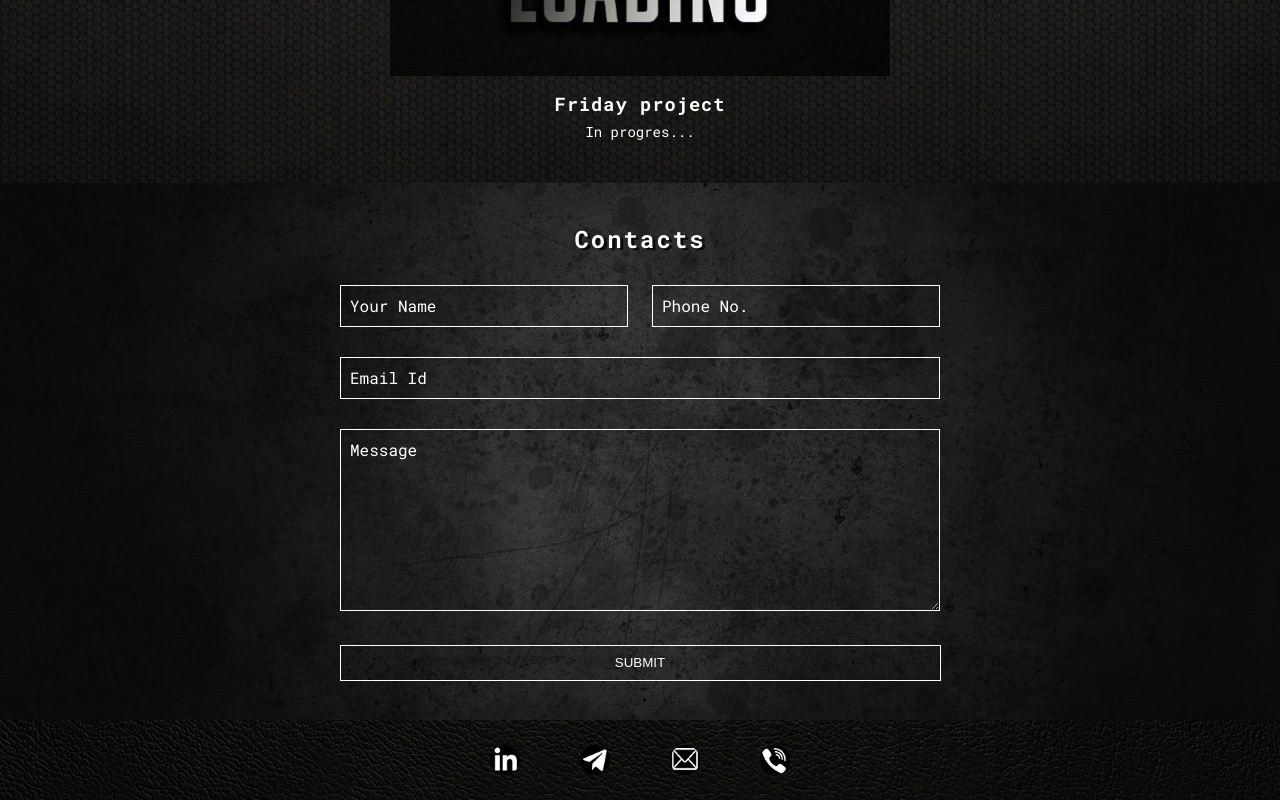
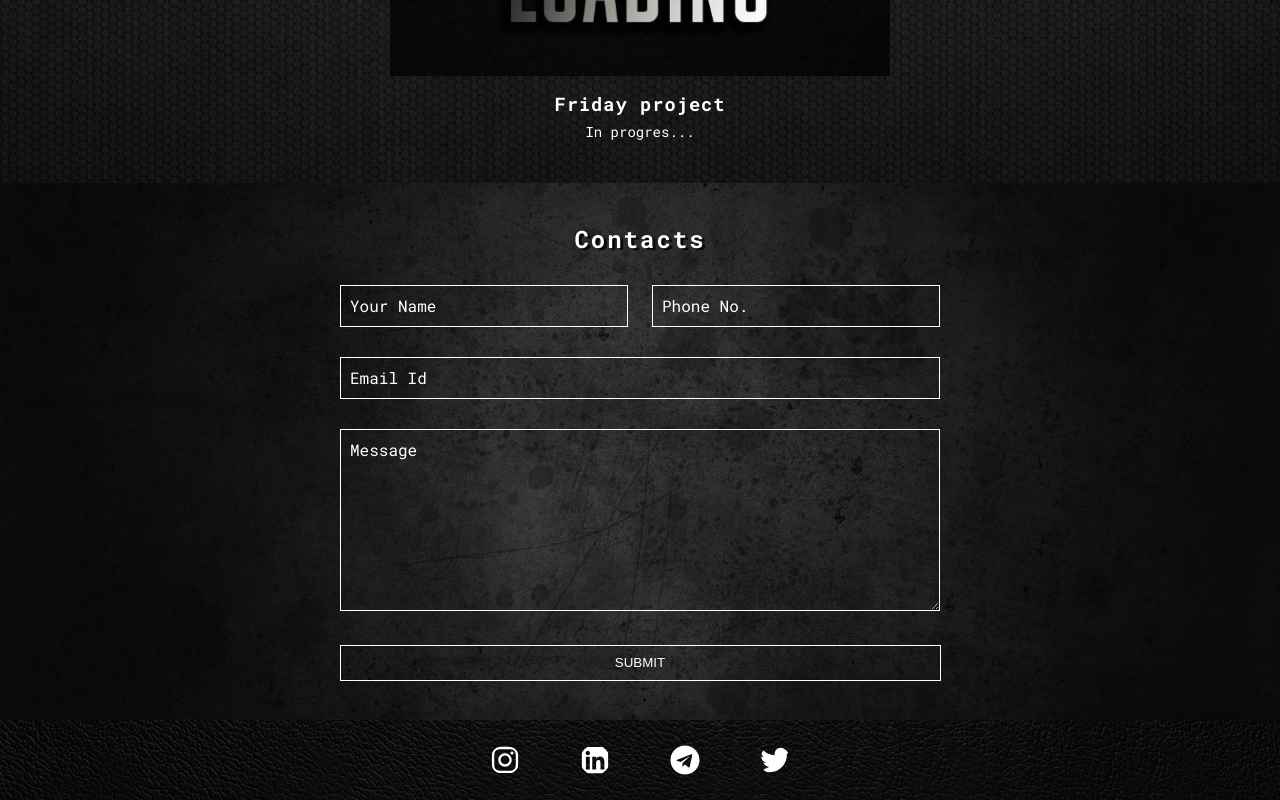
Before and after one commit to Deliriumbad/portfolio, a React (Create React App) app: page / in a window 1280 px wide. Shown: the part 2785-3585 px from the top of the page. Built offline with nearby package versions, Linux system fonts and the light colour scheme.

Commit message:
part 2/4 (refactor footer)

```diff
--- a/package.json
+++ b/package.json
@@ -4,6 +4,11 @@
   "private": true,
   "homepage": "https://Deliriumbad.github.io/portfolio",
   "dependencies": {
+    "@fortawesome/fontawesome-free": "^6.2.0",
+    "@fortawesome/fontawesome-svg-core": "^6.2.0",
+    "@fortawesome/free-brands-svg-icons": "^6.2.0",
+    "@fortawesome/free-solid-svg-icons": "^6.2.0",
+    "@fortawesome/react-fontawesome": "^0.2.0",
     "@testing-library/jest-dom": "^5.16.4",
     "@testing-library/react": "^13.3.0",
     "@testing-library/user-event": "^13.5.0",
@@ -11,6 +16,7 @@
     "node-sass": "^7.0.3",
     "react": "^18.2.0",
     "react-dom": "^18.2.0",
+    "react-icons": "^4.6.0",
     "react-scripts": "5.0.1",
     "sass": "^1.55.0",
     "web-vitals": "^2.1.4"
--- a/src/components/Contacts/Contacts.jsx
+++ b/src/components/Contacts/Contacts.jsx
@@ -2,6 +2,8 @@ import React from 'react';
 import s from './Contacts.module.scss';
 import sContainer from '../../common/styles/Container.module.css';
 import {Title} from '../../common/components/Title';
+
+
 
 export const Contacts = () => {
     return (
--- a/src/components/Footer/Footer.jsx
+++ b/src/components/Footer/Footer.jsx
@@ -2,47 +2,27 @@ import React from 'react';
 import s from './Footer.module.scss';
 import sContainer from '../../common/styles/Container.module.css';
 import {Title} from '../../common/components/Title';
-import linkedinImage from '../../assets/image/linkedin.png';
-import telegramImage from '../../assets/image/telegram.png';
-import mailImage from '../../assets/image/mail.png';
-import viberImage from '../../assets/image/viber.png';
+import {FaInstagram, FaTelegram, FaLinkedin, FaTwitter} from 'react-icons/fa'
 
 export const Footer = () => {
-
-    const linkedin = {
-        backgroundImage: `url(${linkedinImage})`
-    }
-
-    const telegram = {
-        backgroundImage: `url(${telegramImage})`
-    }
-
-    const mail = {
-        backgroundImage: `url(${mailImage})`
-    }
-
-    const viber = {
-        backgroundImage: `url(${viberImage})`
-    }
-
     return (
         <div className={s.footerBlock}>
             <div className={`${sContainer.container} ${s.footerContainer}`}>
-                {/*<Title text={'Vitali Valadzko'}/>*/}
-                <div className={s.items}>
-                    <a className={s.link} href="#">
-                        <div className={s.icon} style={linkedin}></div>
+                <div className={s.socialMediaIcons}>
+                     <a className={s.link} href="#">
+                         <FaInstagram className={s.icon}/>
                     </a>
                     <a className={s.link}  href="">
-                        <div className={s.icon} style={telegram}></div>
+                        <FaLinkedin className={s.icon}/>
                     </a>
                     <a className={s.link}  href="">
-                        <div className={s.icon} style={mail}></div>
+                        <FaTelegram className={s.icon}/>
                     </a>
                     <a className={s.link}  href="">
-                        <div className={s.icon} style={viber}></div>
+                        <FaTwitter className={s.icon}/>
                     </a>
                 </div>
+
             </div>
         </div>
     );
--- a/src/components/Footer/Footer.module.scss
+++ b/src/components/Footer/Footer.module.scss
@@ -1,4 +1,3 @@
-@import "src/common/styles/sass/variables";
 @import "src/common/styles/sass/mixins";
 
 .footerBlock {
@@ -10,18 +9,20 @@
   .footerContainer {
     justify-content: center;
 
-    .items {
+    .socialMediaIcons {
       @include flex(flex, space-between, center);
       width: 300px;
 
       .link {
-
+        display: flex;
+        align-items: center;
+        justify-content: space-evenly;
+        border-radius: 50%;
 
         .icon {
           height: 30px;
           width: 30px;
-          background-size: cover;
-          background-position: center;
+          color: white;
           border-radius: 50%;
 
           &:hover {
```
Also changed, not shown: 1 other file (tests, documents, lock files or other folders).
